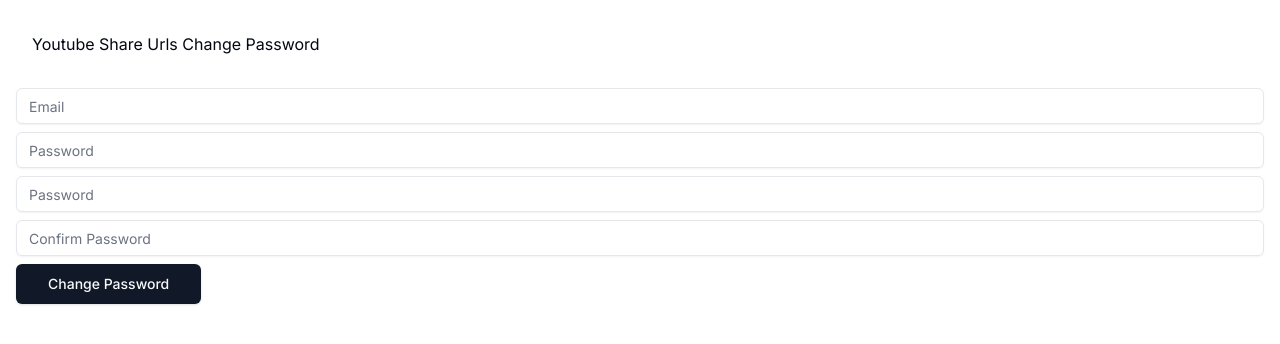
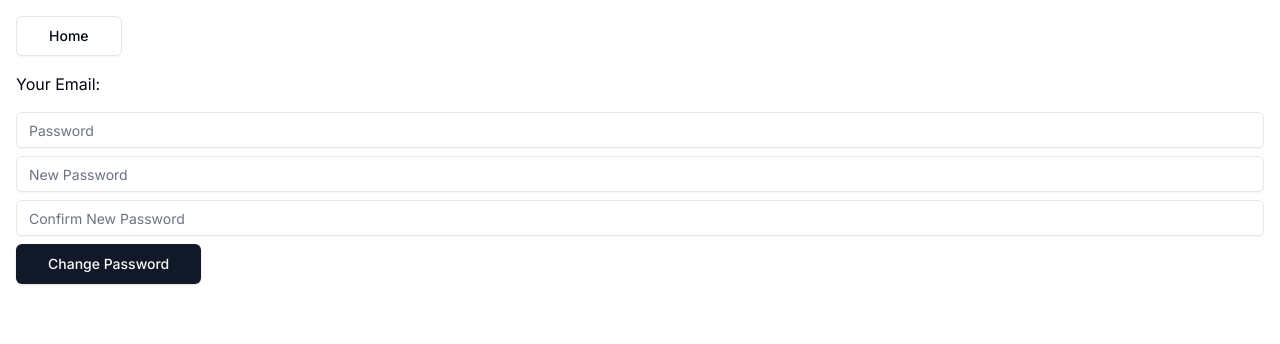
Before and after one commit to dantech0xff/youtube-share-fe, a Next.js app: page /change-password in a window 1280 px wide. Shown: the top 344 px of the page. Built offline with nearby package versions, Linux system fonts and the light colour scheme.

Commit message:
Change password page

```diff
--- a/src/app/change-password/page.tsx
+++ b/src/app/change-password/page.tsx
@@ -5,7 +5,7 @@
 import { useEffect, useState } from 'react'
 
 export default function Page() {
-  const [email, setEmail] = useState('')
+  const [email, setEmail] = useState(localStorage.getItem('email') || '')
   const [password, setPassword] = useState('')
   const [newPassword, setNewPassword] = useState('')
   const [confirmNewPassword, setConfirmNewPassword] = useState('')
@@ -27,9 +27,6 @@
     console.log(respose)
   }
 
-  const handleEmailChange = (e: React.ChangeEvent<HTMLInputElement>) => {
-    setEmail(e.target.value)
-  }
   const handlePasswordChange = (e: React.ChangeEvent<HTMLInputElement>) => {
     setPassword(e.target.value)
   }
@@ -43,10 +40,11 @@
   return (
     <>
       <div className='p-4'>
-        <h1 className='p-4'>Youtube Share Urls Change Password</h1>
+        <Button size={'lg'} variant={'outline'} onClick={() => {}}>
+          Home
+        </Button>
         <div className='flex items-center space-x-2 m-2'> </div>
-
-        <Input className='mb-2' type='email' placeholder='Email' value={email} onChange={handleEmailChange} />
+        <h2 className='pb-4'>Your Email: {email}</h2>
         <Input
           className='mb-2'
           type='password'
@@ -57,14 +55,14 @@
         <Input
           className='mb-2'
           type='password'
-          placeholder='Password'
+          placeholder='New Password'
           value={newPassword}
           onChange={handleNewPasswordChange}
         />
         <Input
           className='mb-2'
           type='password'
-          placeholder='Confirm Password'
+          placeholder='Confirm New Password'
           value={confirmNewPassword}
           onChange={handleConfirmNewPasswordChange}
         />
```
